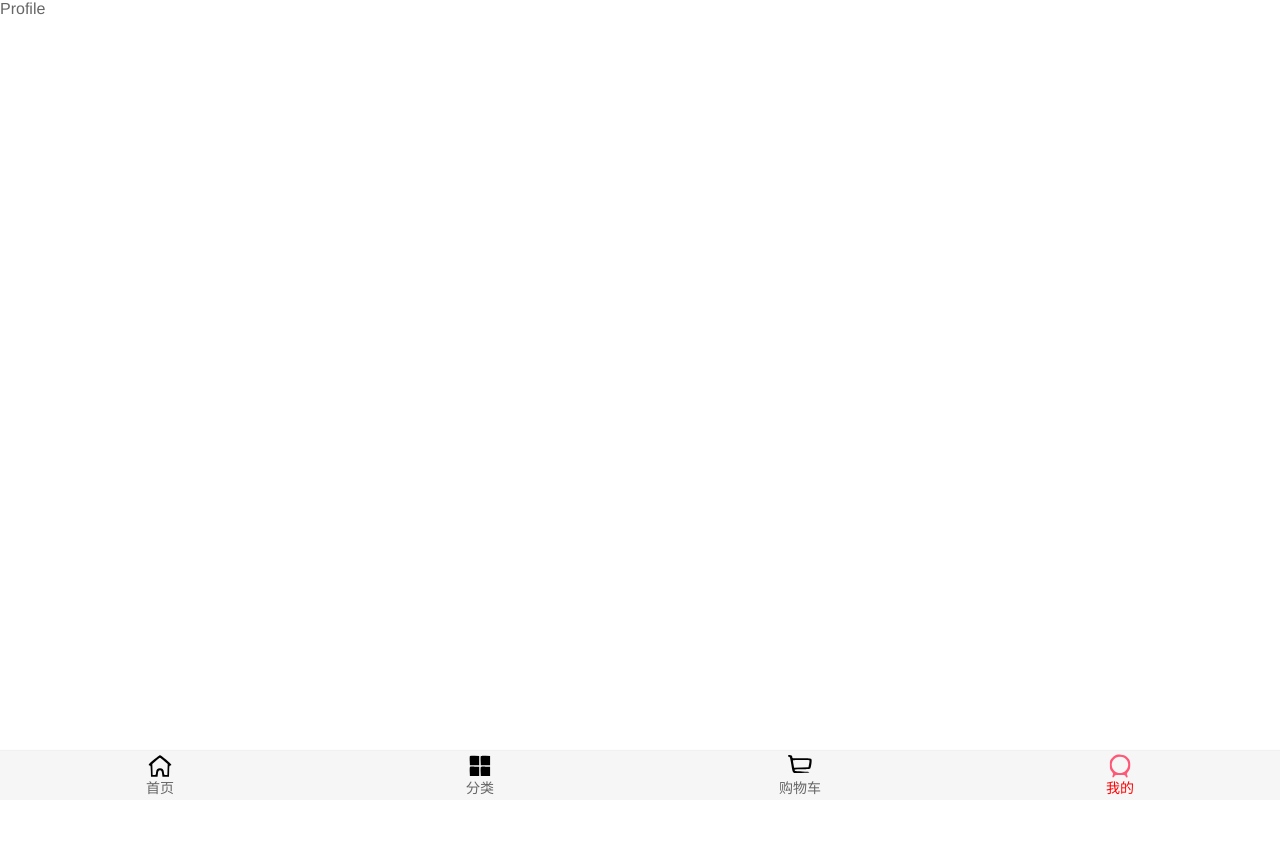
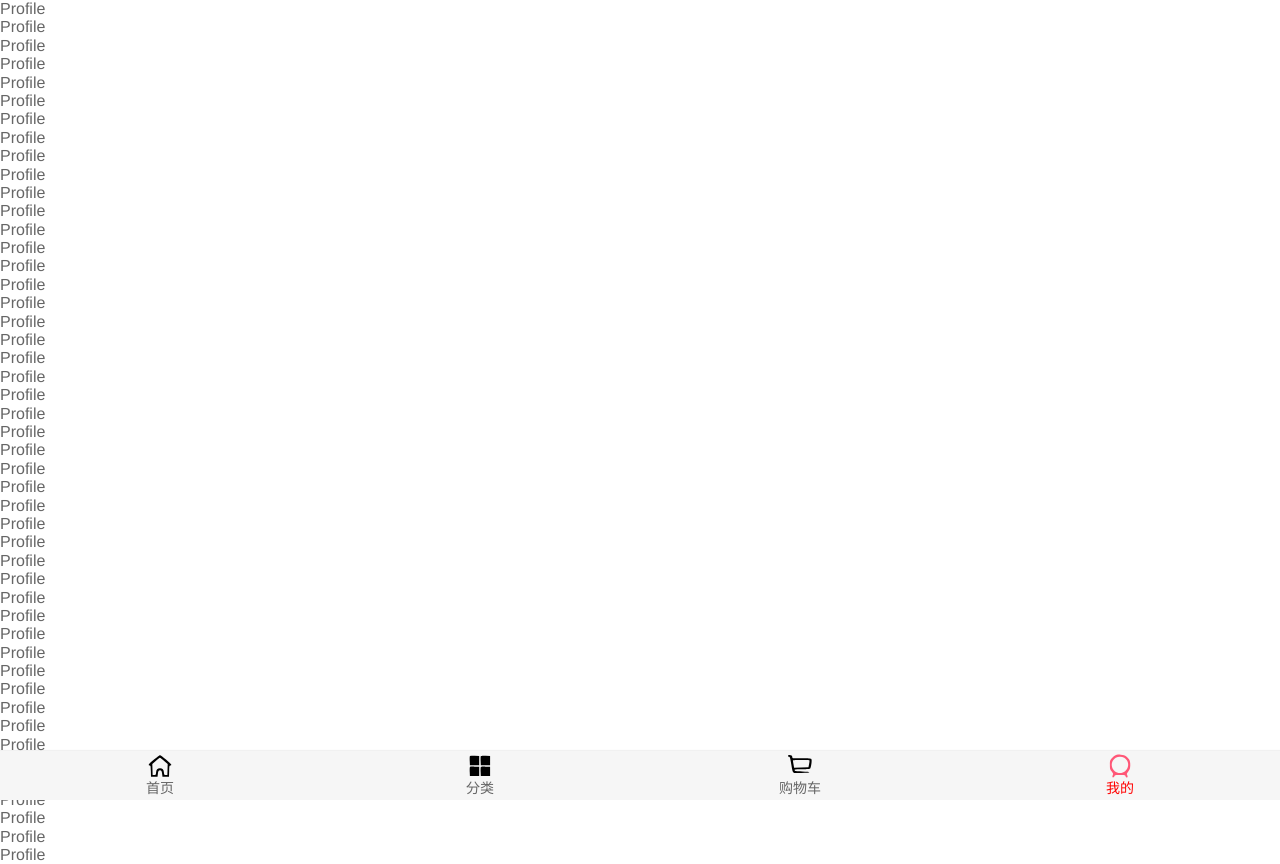
Before and after one commit to Pro-pro-cloud/mail, a Vue app: page /profile in a window 1280 px wide. Before the commit the page ends 800 px from the top, so only its background shows below. Built offline with nearby package versions, Linux system fonts and the light colour scheme.

Commit message:
前往顶部是否显示

```diff
--- a/src/components/common/scroll/scroll.vue
+++ b/src/components/common/scroll/scroll.vue
@@ -14,17 +14,35 @@
 import BScroll from 'better-scroll'
 
 export default {
+  name: 'scroll',
+  props: {
+    probeType: {
+      type: Number,
+      default: 0
+    }
+  },
   data () {
     return {
       scroll: null
     }
   },
   mounted () {
+    /*
+    * 创建better-scroll 对象
+    */
     this.scroll = new BScroll(this.$refs.wrapper, {
       observeDOM: true,
       observeImage: true,
       click: true,
-      mouseWheel: true
+      mouseWheel: true,
+      probeType: this.probeType
+    })
+
+    /*
+    * 滚动监听
+    */
+    this.scroll.on('scroll', (position) => {
+      this.$emit('watchScroll', position)
     })
   },
   methods: {
--- a/src/views/home/home.vue
+++ b/src/views/home/home.vue
@@ -2,7 +2,7 @@
   <div id="home">
     <navbar class="home-nav"><div slot="center">购物街</div></navbar>
 
-    <scroll class="wrapper" ref="scroll">
+    <scroll class="wrapper" ref="scroll" :probe-type="3" @watchScroll="watchScroll">
       <swiper>
         <SwiperItem v-for="(item,index) in banners" :key="index">
           <a :href="item.link"></a>
@@ -15,7 +15,7 @@
       <goods-list :goods = "goods[type].list" class="homeGoods"></goods-list>
     </scroll>
 
-    <back-top @backToTop ='homeToTop'></back-top>
+    <back-top @backToTop ='homeToTop' v-show="isShowToTop"></back-top>
   </div>
 </template>
 
@@ -51,6 +51,7 @@ export default {
     return {
       banners: [],
       recommends: [],
+      isShowToTop: false,
       goods: {
         pop: { page: 0, list: [] },
         new: { page: 0, list: [] },
@@ -68,12 +69,18 @@ export default {
     this.getHomeGoodsFun('sell')
   },
   methods: {
+    /*
+    * Multidata请求数据
+    */
     getHomeMultidata () {
       getHomeMultidata().then((res) => {
         this.banners = res.data.banner.list
         this.recommends = res.data.recommend.list
       })
     },
+    /*
+    * 请求商品数据
+    */
     getHomeGoodsFun (type) {
       // 去除单引号
       const trueType = type.replace(/'/g, '')
@@ -90,7 +97,7 @@ export default {
       this.$refs.scroll.scrollTo(0, 0, 500)
     },
     /*
-    * 事件监听
+    * 事件监听相关
     */
     tabClick (index) {
       if (index === 0) {
@@ -99,6 +106,13 @@ export default {
         this.type = 'new'
       } else if (index === 2) {
         this.type = 'sell'
+      }
+    },
+    watchScroll (position) {
+      if (-position.y < 1000) {
+        this.isShowToTop = false
+      } else {
+        this.isShowToTop = true
       }
     }
   }
--- a/src/views/profile/Profile.vue
+++ b/src/views/profile/Profile.vue
@@ -1,15 +1,75 @@
 <template>
-  <div>
-Profile
-  </div>
+<div>
+  <scroll class="scroll">
+      <div>Profile</div>
+      <div>Profile</div>
+      <div>Profile</div>
+      <div>Profile</div>
+      <div>Profile</div>
+      <div>Profile</div>
+      <div>Profile</div>
+      <div>Profile</div>
+      <div>Profile</div>
+
+      <div>Profile</div>
+      <div>Profile</div>
+      <div>Profile</div>
+      <div>Profile</div>
+      <div>Profile</div>
+
+      <div>Profile</div>
+      <div>Profile</div>
+      <div>Profile</div>
+      <div>Profile</div>
+      <div>Profile</div>
+      <div>Profile</div>
+      <div>Profile</div>
+      <div>Profile</div><div>Profile</div>
+      <div>Profile</div>
+      <div>Profile</div>
+
+      <div>Profile</div>
+      <div>Profile</div>
+            <div>Profile</div>
+      <div>Profile</div>
+
+      <div>Profile</div>
+      <div>Profile</div>
+            <div>Profile</div>
+      <div>Profile</div>
+
+      <div>Profile</div>
+      <div>Profile</div>
+            <div>Profile</div>
+      <div>Profile</div>
+
+      <div>Profile</div>
+      <div>Profile</div>
+            <div>Profile</div>
+      <div>Profile</div>
+
+      <div>Profile</div>
+      <div>Profile</div>
+            <div>Profile</div>
+      <div>Profile</div>
+
+      <div>Profile</div>
+      <div>Profile</div>
+  </scroll>
+</div>
 </template>
 
 <script>
+import scroll from '../../components/common/scroll/scroll.vue'
+
 export default {
+  components: { scroll },
   name: 'Profile'
 }
 </script>
 
 <style scoped>
-
+ .scroll {
+   height: 500px;
+ }
 </style>
```
